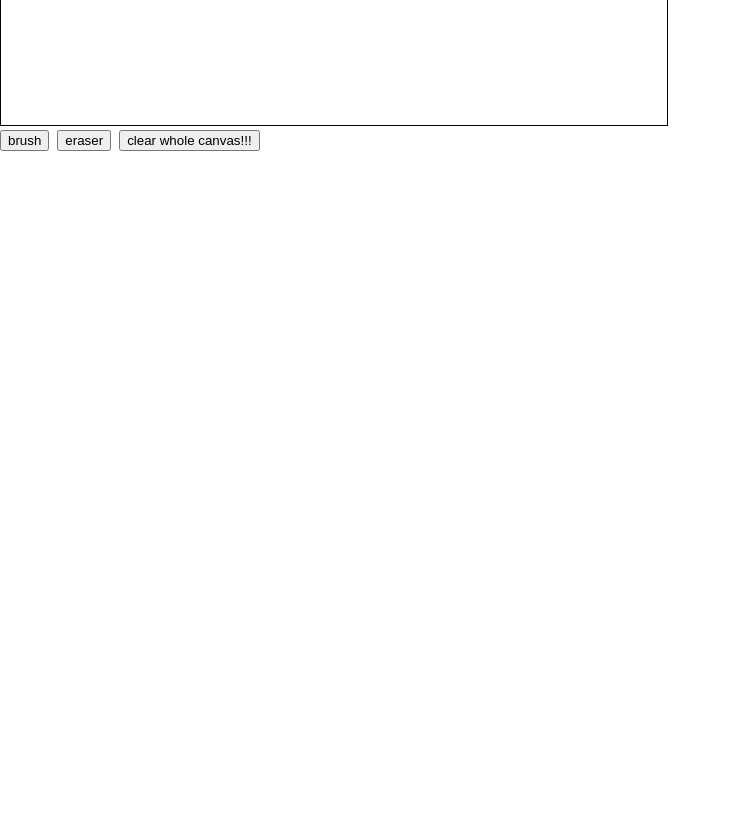
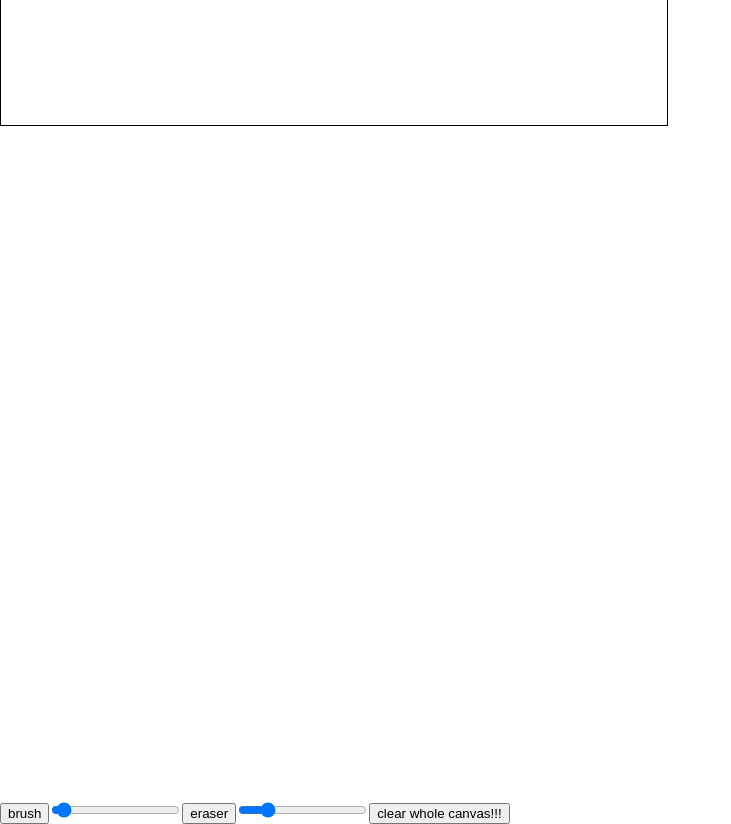
Before and after one commit to maxrchung/skr, a React (Create React App) app in the folder frontend/: page / in a window 1280 px wide. Shown: the part 800-1624 px from the top of the page, without its empty margins (0-731 px from the left). Before the commit the page ends 951 px from the top, so only its background shows below. Built offline with nearby package versions, Linux system fonts and the light colour scheme; no server answers.

Commit message:
set brush and eraser cursor size

```diff
--- a/frontend/src/App.css
+++ b/frontend/src/App.css
@@ -6,11 +6,6 @@
 .skr-draw {
   .canvas {
     border: 1px solid black;
-  }
-
-  .tools {
-    display: flex;
-    gap: 8px;
   }
 }
 
--- a/frontend/src/Canvas.js
+++ b/frontend/src/Canvas.js
@@ -1,6 +1,6 @@
 // Reference: https://dev.to/jerrymcdonald/creating-a-shareable-whiteboard-with-canvas-socket-io-and-react-2en
 
-import { useEffect, useRef } from "react";
+import { useEffect, useRef, useState } from "react";
 import { socket } from "./socket";
 
 const throttle = (callback, delay) => {
@@ -15,13 +15,37 @@ const throttle = (callback, delay) => {
   };
 };
 
-export default function Canvas() {
+export default function Canvas({ drawerId }) {
   const canvasRef = useRef(null);
+  const cursorRef = useRef(null);
+
+  const [color, setColor] = useState("black");
   const colorRef = useRef("black");
+  useEffect(() => {
+    colorRef.current = color;
+  }, [color]);
+
+  const drawerIdRef = useRef(-420);
+  useEffect(() => {
+    drawerIdRef.current = drawerId;
+  }, [drawerId]);
+
+  const [brushSize, setBrushSize] = useState(5);
+  const brushSizeRef = useRef(5);
+  useEffect(() => {
+    brushSizeRef.current = brushSize;
+  }, [brushSize]);
+
+  const [eraserSize, setEraserSize] = useState(20);
+  const eraserSizeRef = useRef(5);
+  useEffect(() => {
+    eraserSizeRef.current = eraserSize;
+  }, [eraserSize]);
 
   useEffect(() => {
     const canvas = canvasRef.current;
     const context = canvas.getContext("2d");
+    context.lineCap = "round";
     let isDrawing = false;
 
     const cursor = { x: 666999, y: 666999 };
@@ -31,12 +55,18 @@ export default function Canvas() {
       context.moveTo(x0, y0);
       context.lineTo(x1, y1);
       context.strokeStyle = color;
-      context.lineWidth = 2;
+      context.lineWidth =
+        color === "white" ? eraserSizeRef.current : brushSizeRef.current;
       context.stroke();
       context.closePath();
     };
 
-    const emitDraw = (x1, y1) =>
+    const emitDraw = (x1, y1) => {
+      // Only allow drawer to send draws when that becomes supported
+      // if (socket.id !== drawerIdRef.current) {
+      //   return;
+      // }
+
       socket.emit("draw", {
         type: "DRAW",
         data: {
@@ -47,6 +77,7 @@ export default function Canvas() {
           color: colorRef.current,
         },
       });
+    };
 
     const onMouseDown = (e) => {
       isDrawing = true;
@@ -78,7 +109,10 @@ export default function Canvas() {
     canvas.addEventListener("mousemove", throttle(onMouseMove, 10));
 
     const onDrawEvent = (message) => {
-      console.log("draw", message);
+      // Conditional check so logs aren't slammed too hard
+      if (message.type !== "DRAW") {
+        console.log("draw", message);
+      }
 
       switch (message.type) {
         case "DRAW":
@@ -105,22 +139,27 @@ export default function Canvas() {
   return (
     <div className="skr-draw">
       <canvas className="canvas" ref={canvasRef} width="666" height="666" />
-      <div className="tools">
-        <button
-          onClick={() => {
-            colorRef.current = "black";
-          }}
-        >
-          brush
-        </button>
 
-        <button
-          onClick={() => {
-            colorRef.current = "white";
-          }}
-        >
-          eraser
-        </button>
+      <canvas className="cursor" ref={cursorRef} width="666" height="666" />
+
+      <div>
+        <button onClick={() => setColor("black")}>brush</button>
+        <input
+          type="range"
+          min="1"
+          max="100"
+          onChange={(event) => setBrushSize(event.target.value)}
+          value={brushSize}
+        />
+
+        <button onClick={() => setColor("white")}>eraser</button>
+        <input
+          type="range"
+          min="1"
+          max="100"
+          onChange={(event) => setEraserSize(event.target.value)}
+          value={eraserSize}
+        />
 
         <button onClick={() => socket.emit("draw", { type: "CLEAR" })}>
           clear whole canvas!!!
```
